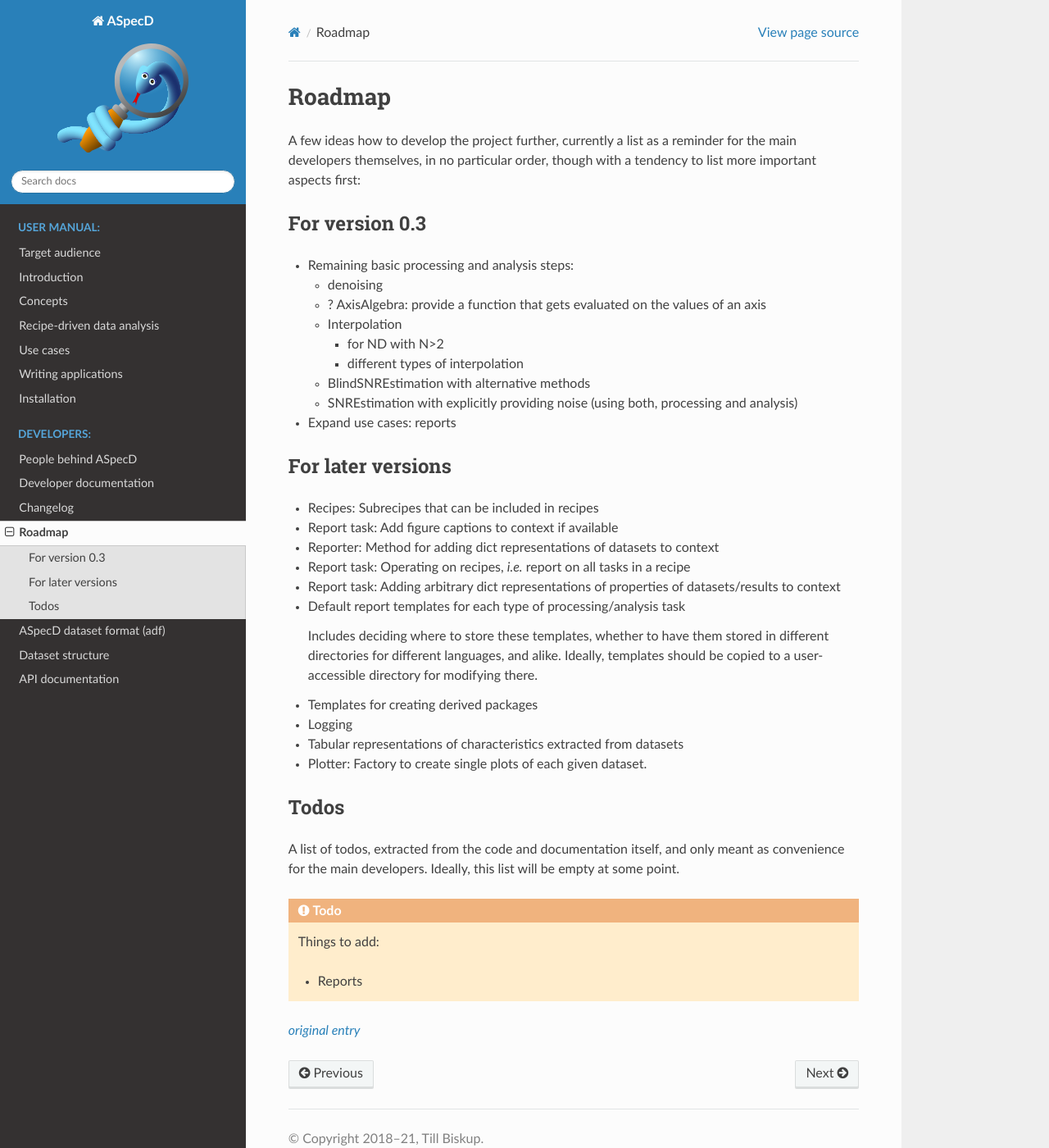
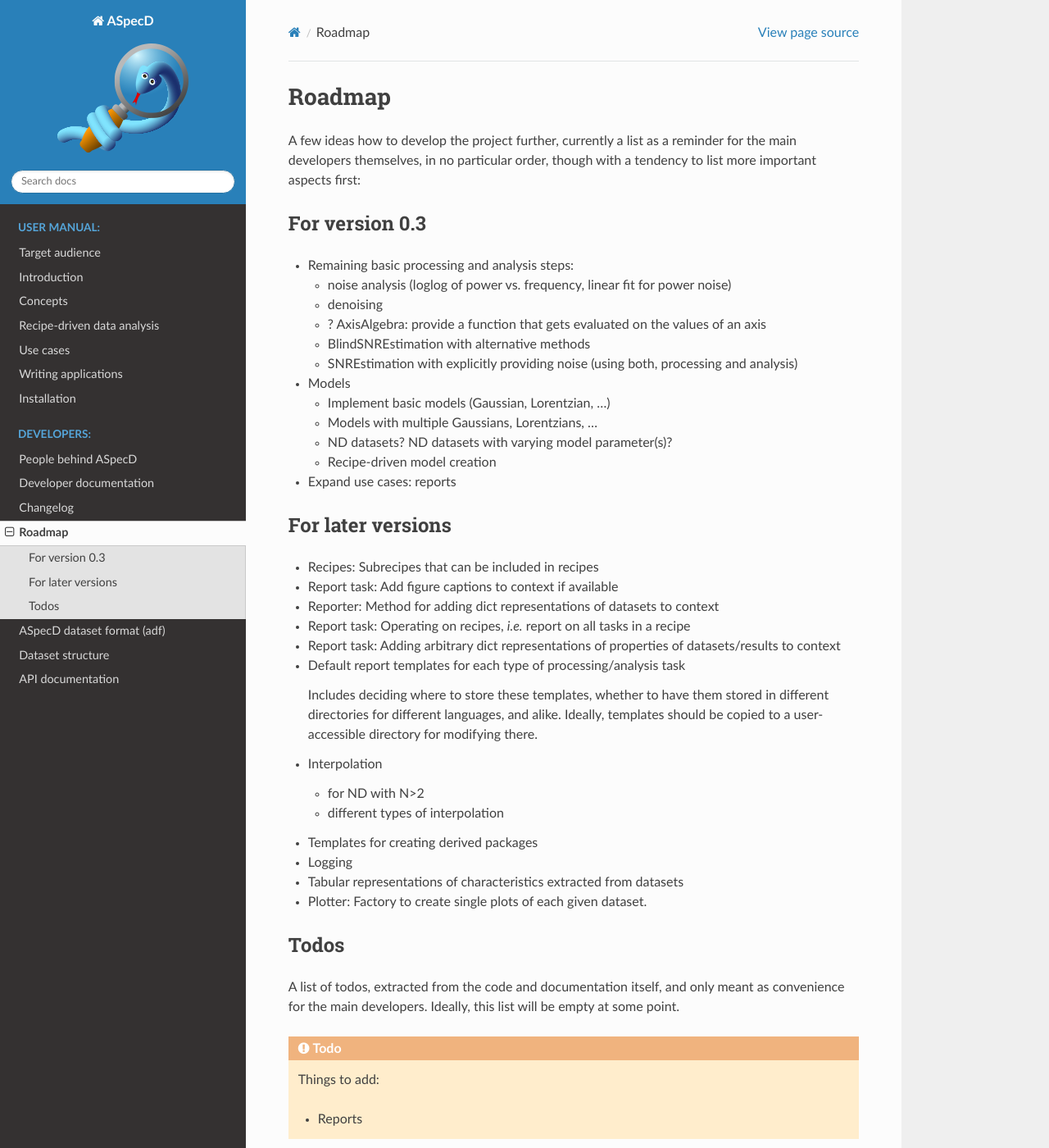
Before and after one commit to tillbiskup/aspecd, a Sphinx documentation site: the page built from docs/roadmap.rst, in a window 1280 px wide and 1400 px high. Shown: the whole window at 82% size. Built offline with Sphinx 7.4.7 and the Read the Docs theme 2.0.0, drawn with Linux system fonts in a browser that asks for light colours.

Commit message:
Update roadmap

```diff
--- a/docs/roadmap.rst
+++ b/docs/roadmap.rst
@@ -10,15 +10,19 @@ For version 0.3
 
 * Remaining basic processing and analysis steps:
 
+  * noise analysis (loglog of power vs. frequency, linear fit for power noise)
   * denoising
   * ? AxisAlgebra: provide a function that gets evaluated on the values of an axis
-  * Interpolation
-
-    * for ND with N>2
-    * different types of interpolation
 
   * BlindSNREstimation with alternative methods
   * SNREstimation with explicitly providing noise (using both, processing and analysis)
+
+* Models
+
+  * Implement basic models (Gaussian, Lorentzian, ...)
+  * Models with multiple Gaussians, Lorentzians, ...
+  * ND datasets? ND datasets with varying model parameter(s)?
+  * Recipe-driven model creation
 
 * Expand use cases: reports
 
@@ -41,6 +45,11 @@ For later versions
 
   Includes deciding where to store these templates, whether to have them stored in different directories for different languages, and alike. Ideally, templates should be copied to a user-accessible directory for modifying there.
 
+* Interpolation
+
+  * for ND with N>2
+  * different types of interpolation
+
 * Templates for creating derived packages
 
 * Logging
```
Also changed, not shown: 1 other file.
